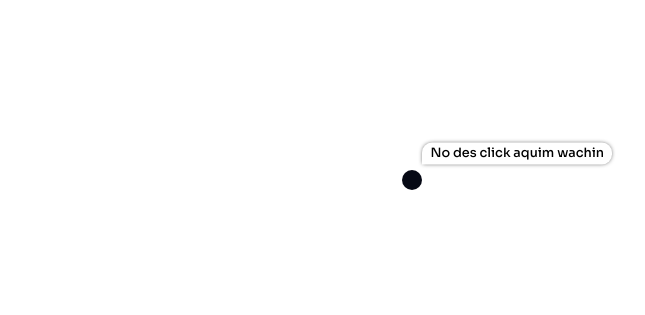
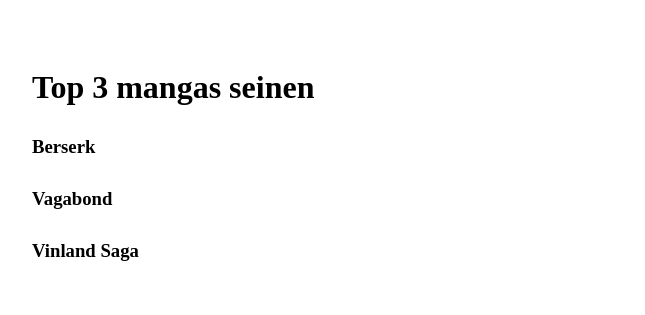
Before and after one commit to Jowelss/three-mangas-info, a plain HTML site: page index.html in a window 1280 px wide. Shown: the part 220-535 px from the top of the page, without its empty margins (228-873 px from the left). Drawn offline with Linux system fonts and the light colour scheme.

Commit message:
Cambie la idea sobre mi primer proyecto

```diff
--- a/index.html
+++ b/index.html
@@ -7,10 +7,41 @@
     <title>My first proyect</title>
   </head>
   <body>
-    <div class="card">
-      <a id="effect-button" href="#"></a>
-      <span id="message">No des click aquim wachin</span>
-    </div>
+    <main id="card">
+      <div class="title-content">
+        <h1 class="title">Top 3 mangas seinen</h1>
+      </div>
+      <ul class="list-container">
+        <li class="list-item">
+          <h3 class="list-item__subTitle" id="link">Berserk</h3>
+          <span class="list-item__info" id="berserk">
+            Berserk es un manga/anime creado por Kentaro Miura, perteneciente al
+            género épico fantástico ambientado en una tierra inspirada y con
+            amplias similitudes a Europa medieval, en el cual se cuenta la
+            historia de Guts (traducido como Gatsu en la edición en castellano),
+            un mercenario huérfano.
+          </span>
+        </li>
+        <li class="list-item">
+          <h3 class="list-item__subTitle">Vagabond</h3>
+          <span class="list-item__info" id="vagabond">
+            Vagabond (バガボンド 'Vagabundo') es una serie de manga épica de
+            artes marciales escrita y dibujada por Takehiko Inoue. Relata la
+            historia del guerrero más famoso de Japón, Musashi Miyamoto,
+            basándose en Musashi, la novela escrita por Eiji Yoshikawa.
+          </span>
+        </li>
+        <li class="list-item">
+          <h3 class="list-item__subTitle">Vinland Saga</h3>
+          <span class="list-item__info" id="vinlandSaga">
+            Vinland Saga es una serie de manga escrita e ilustrada por Makoto
+            Yukimura. La historia está ambientada en la región de Danelaw en el
+            siglo XI y se basa en varias sagas islandesas: el Flateyjarbók, la
+            Saga de los groenlandeses y la Saga de Erik el Rojo.
+          </span>
+        </li>
+      </ul>
+    </main>
     <script src="./js/app.js"></script>
   </body>
 </html>
--- a/js/app.js
+++ b/js/app.js
@@ -1,4 +1,13 @@
-const button = document.getElementById('effect-button');
+const button = document.getElementById('link');
+const berserk = document.getElementById('berserk');
+
 button.addEventListener('click', () => {
-  console.log('Funciona correctamente');
+  let activador = true;
+  if (activador) {
+    berserk.style.display = 'block';
+    activador = false;
+  }
+  if (activador === false) {
+    berserk.style.display = 'none';
+  }
 });
--- a/sass/style.scss
+++ b/sass/style.scss
@@ -1,5 +1,3 @@
-@import url('https://fonts.googleapis.com/css2?family=Sora:wght@100..800&display=swap');
-
 * {
   margin: 0;
   padding: 0;
@@ -7,63 +5,34 @@
 }
 
 body {
-  min-height: 100vh;
   display: flex;
   justify-content: center;
   align-items: center;
+  min-height: 100vh;
 }
 
-.card {
-  position: relative;
-  width: 100px;
-  display: flex;
-  justify-content: center;
-}
+#card {
+  width: 800px;
+  padding: 20px;
 
-#effect-button {
-  width: 20px;
-  height: 20px;
-  text-decoration: none;
-  background-color: #000;
-  border-radius: 100%;
-  animation-name: colorm;
-  animation-duration: 0.6s;
-  animation-direction: alternate-reverse;
-  animation-iteration-count: infinite;
-  animation-timing-function: ease-out;
-}
+  .title-content {
+    margin-bottom: 10px;
+  }
 
-@keyframes colorm {
-  0% {
-    background-color: #001572d7;
-  }
-  100% {
+  .list-container {
+    list-style: none;
+
+    .list-item {
+      margin: 15px 0;
+
+      .list-item__subTitle {
+        margin: 30px 0;
+        cursor: pointer;
+      }
+
+      .list-item__info {
+        display: none;
+      }
+    }
   }
 }
-
-#message {
-  position: absolute;
-  top: -28px;
-  right: -150px;
-  padding: 3px 8px;
-  border-radius: 10px 10px 10px 0;
-  font-size: 0.8rem;
-  font-weight: 500;
-  font-family: 'Sora', sans-serif;
-  box-shadow: 0 0 4px -1px #2c2c2c;
-  animation-name: jump;
-  animation-duration: 0.6s;
-  animation-iteration-count: infinite;
-  animation-direction: alternate-reverse;
-  animation-timing-function: ease-out;
-  user-select: none;
-}
-
-@keyframes jump {
-  0% {
-    transform: translateY(3px);
-    box-shadow: 0 0 8px -1px #00000085;
-  }
-  100% {
-  }
-}
```
Also changed, not shown: css/style.css, 1 other file.
